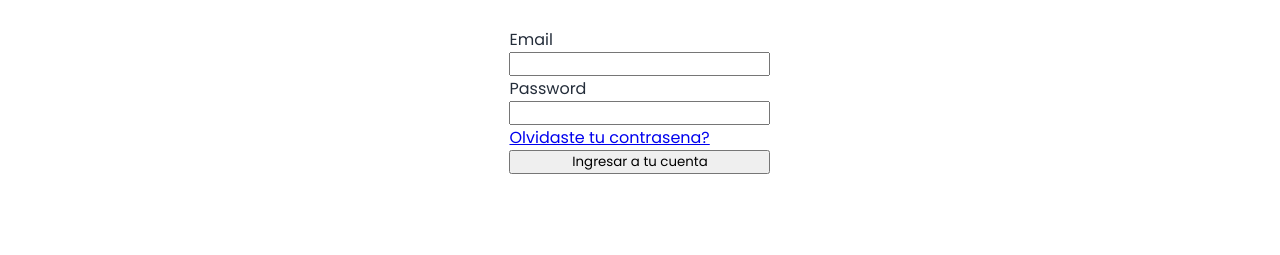
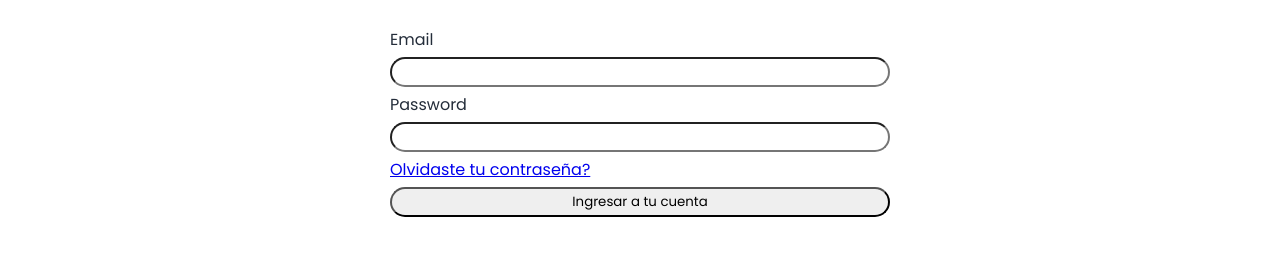
Before and after one commit to Whoiamx/proyecto-Integrador, a plain HTML site: page pages/sso.html in a window 1280 px wide. Shown: the part 311-566 px from the top of the page. Drawn offline with Linux system fonts and the light colour scheme.

Commit message:
Se arreglan las secciones de login

```diff
--- a/assets/login.css
+++ b/assets/login.css
@@ -64,4 +64,12 @@ main {
 .login__form {
   display: flex;
   flex-direction: column;
+  gap: 5px;
 }
+
+input,
+button {
+  width: 500px;
+  height: 30px;
+  border-radius: 20px;
+}
--- a/pages/sso.html
+++ b/pages/sso.html
@@ -39,7 +39,7 @@
           <input type="email" id="email-login" />
           <label for="password-login">Password</label>
           <input type="password" id="password-login" />
-          <a href="#">Olvidaste tu contrasena?</a>
+          <a href="#">Olvidaste tu contraseña?</a>
           <button>Ingresar a tu cuenta</button>
         </form>
       </div>
```
